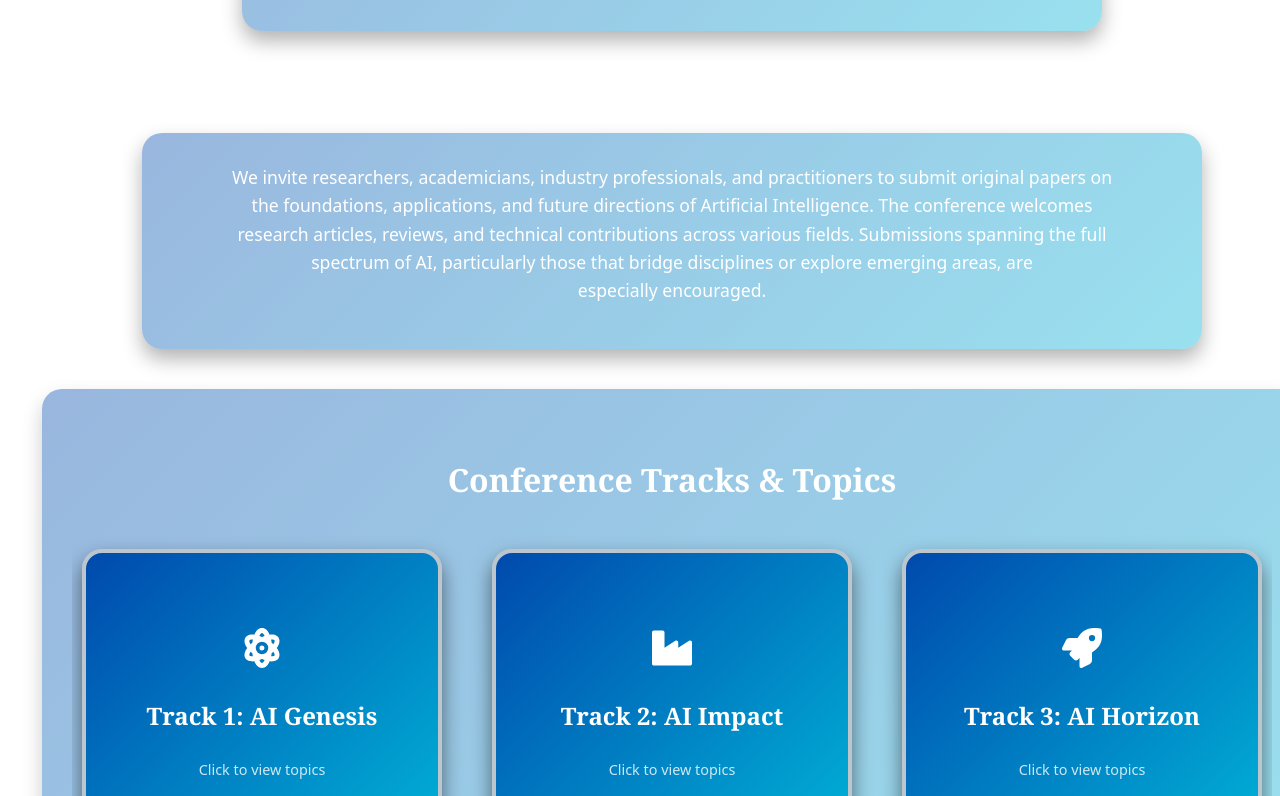
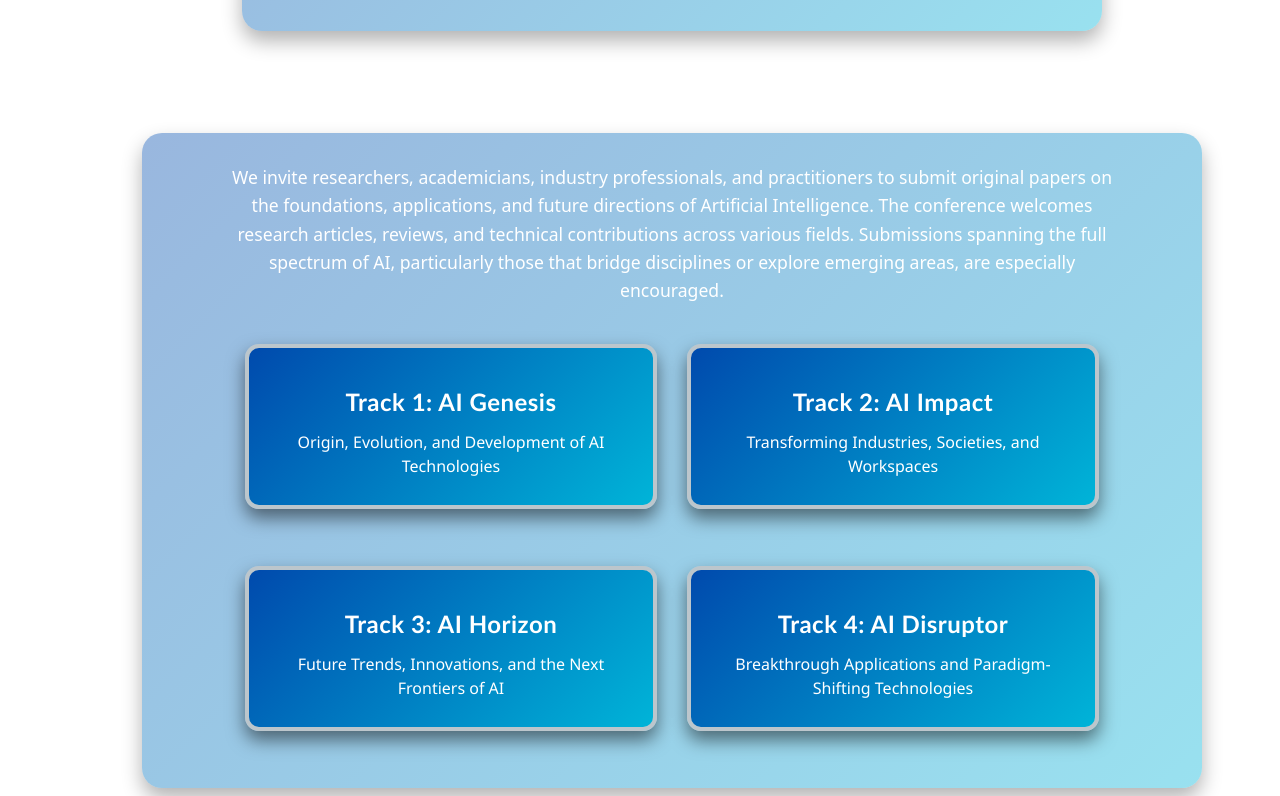
Before and after one commit to vimalathithan17/aiconf, a React (Vite) app in the folder aiconference/: page / in a window 1280 px wide. Shown: the part 3464-4260 px from the top of the page. Built offline with nearby package versions, Linux system fonts and the light colour scheme.

Commit message:
update index.html and CallForPaper.jsx with new logo and track descriptions

```diff
--- a/aiconference/index.html
+++ b/aiconference/index.html
@@ -2,7 +2,7 @@
 <html lang="en">
   <head>
     <meta charset="UTF-8" />
-    <link rel="icon" type="image/svg+xml" href="/vite.svg" />
+    <link rel="icon" type="image/svg+xml" href="/aiconference/src/assets/PSG_CT_Logo.png"/>
     <meta name="viewport" content="width=device-width, initial-scale=1.0" />
     <title>Conference</title>
   </head>
--- a/aiconference/src/CallForPaper/CallForPaper.jsx
+++ b/aiconference/src/CallForPaper/CallForPaper.jsx
@@ -52,31 +52,34 @@ const TrackBox = ({ title, description }) => {
 const ConferenceTracks = () => {
   const tracks = [
     {
-      title: 'AI Genesis',
-      description:
-        'Evolution & Foundations of AI, Neural Networks, Expert Systems, and Explainability.',
+      title: "Track 1: AI Genesis",
+      description: "Origin, Evolution, and Development of AI Technologies"
     },
     {
-      title: 'AI Impact',
-      description:
-        'AI in Healthcare, Business, Security, Finance, Education, Smart Cities & Societal Transformation.',
+      title: "Track 2: AI Impact",
+      description: "Transforming Industries, Societies, and Workspaces"
     },
     {
-      title: 'AI Horizon',
-      description:
-        'AGI, Quantum AI, Edge Computing, Large Language Models, AI for Sustainability & Future Trends.',
+      title: "Track 3: AI Horizon",
+      description: "Future Trends, Innovations, and the Next Frontiers of AI"
     },
+    {
+      title: "Track 4: AI Disruptor",
+      description: "Breakthrough Applications and Paradigm-Shifting Technologies"
+    }
   ];
 
   return (
-    <><h2 style={{
+    <>
+      <h2 style={{
         fontFamily: 'Libre Baskerville, Georgia, serif',
         fontSize: '2em',
         fontWeight: 'bold',
         textAlign: 'center',
         marginBottom: '30px',
         marginTop: '0',
-        }}>Call for Papers</h2><section style={{
+      }}>Call for Papers</h2>
+      <section style={{
         marginBottom: '60px',
         background: 'linear-gradient(135deg, rgba(0, 74, 173, 0.4), rgba(0, 180, 216, 0.4))',
         borderRadius: '20px',
@@ -94,8 +97,24 @@ return (
           textAlign: 'justify-center',
           textJustify: 'inter-word'
         }}>
-                                We invite researchers, academicians, industry professionals, and practitioners to submit original papers on the foundations, applications, and future directions of Artificial Intelligence. The conference welcomes research articles, reviews, and technical contributions across various fields. Submissions spanning the full spectrum of AI, particularly those that bridge disciplines or explore emerging areas, are especially encouraged.
+          We invite researchers, academicians, industry professionals, and practitioners to submit original papers on the foundations, applications, and future directions of Artificial Intelligence. The conference welcomes research articles, reviews, and technical contributions across various fields. Submissions spanning the full spectrum of AI, particularly those that bridge disciplines or explore emerging areas, are especially encouraged.
         </p>
+
+        <div style={{
+          display: 'flex',
+          flexWrap: 'wrap',
+          justifyContent: 'center',
+          gap: '30px',
+          marginTop: '40px'
+        }}>
+          {tracks.map((track, index) => (
+            <TrackBox
+              key={index}
+              title={track.title}
+              description={track.description}
+            />
+          ))}
+        </div>
       </section>
     </>
   );
```
Lines whose indentation alone changed are shown as unchanged.
